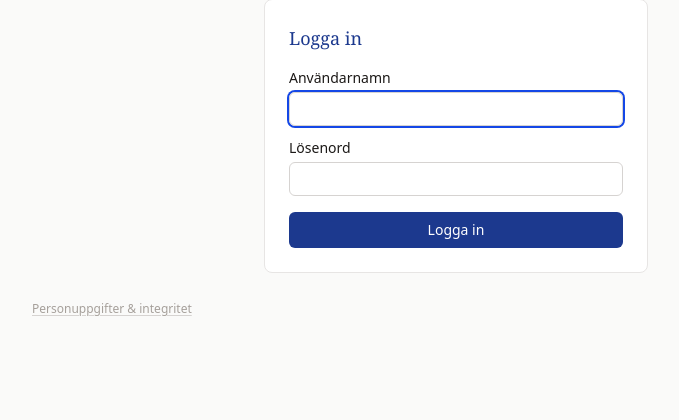
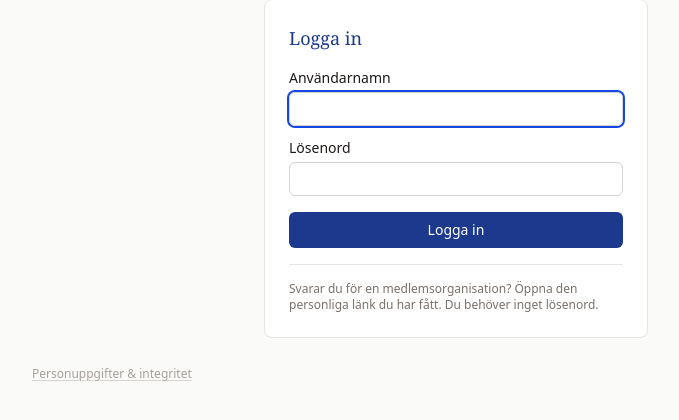
Before and after one commit to Bibliotekarien/teaball, a FastAPI app: page /login in a window 1280 px wide. Shown: the part 131-551 px from the top of the page, without its empty margins (184-863 px from the left). Run offline with FastAPI, Linux system fonts and the light colour scheme; style sheets or scripts are compiled from the project's sources; parts of the project's set-up code (start-up, migrations or seed data) failed here and were passed over.

Commit message:
Inloggningssidan hänvisar medlemmar till sin personliga länk
Medlemmarna loggar in med sin personliga svarslänk och har varken
användarnamn eller lösenord. När sessionen gått ut skickar htmx dem
till /login, och då fick de ett formulär de inte kunde använda. Inget
förklarade varför. Samma sak händer när alla loggas ut vid flytten
till en databas per organisation (#94). Nu står det under formuläret
att de ska öppna sin länk.

Fixes #95

Co-Authored-By: Claude Opus 5.5 <noreply@anthropic.com>

```diff
--- a/app/templates/auth/login.html
+++ b/app/templates/auth/login.html
@@ -18,5 +18,11 @@
     </label>
     <button class="mt-1 rounded-md bg-blue-900 py-2 text-white hover:bg-blue-800">Logga in</button>
   </form>
+  {# Members never have a password; they land here when their session has
+     expired (htmx redirects to /login) and need to know what to do instead. #}
+  <p class="mt-4 border-t border-stone-200 pt-4 text-xs text-stone-500">
+    Svarar du för en medlemsorganisation? Öppna den personliga länk du har
+    fått. Du behöver inget lösenord.
+  </p>
 </div>
 {% endblock %}
```
Also changed, not shown: tests/test_hardning.py (+8 -0 lines).
